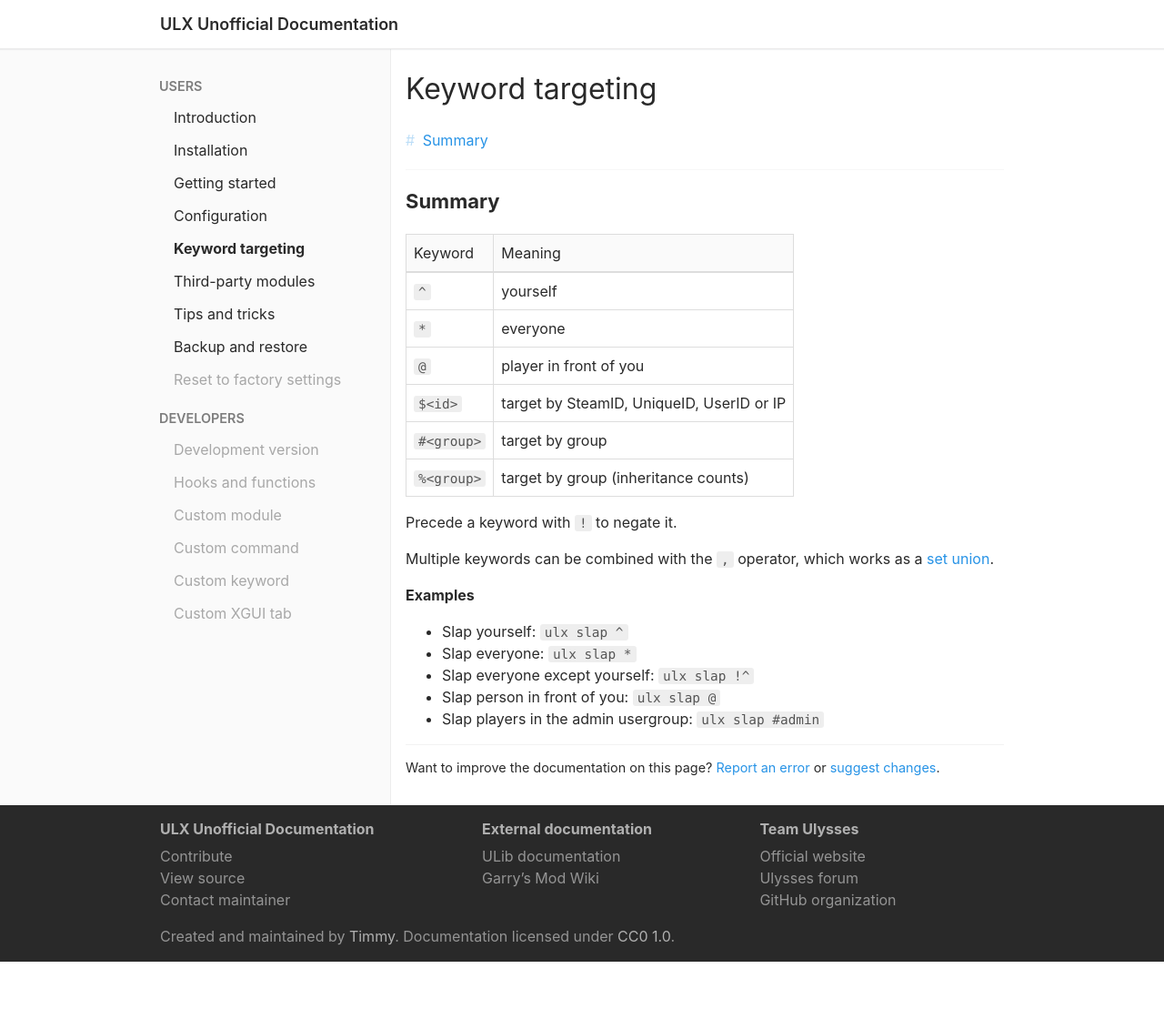
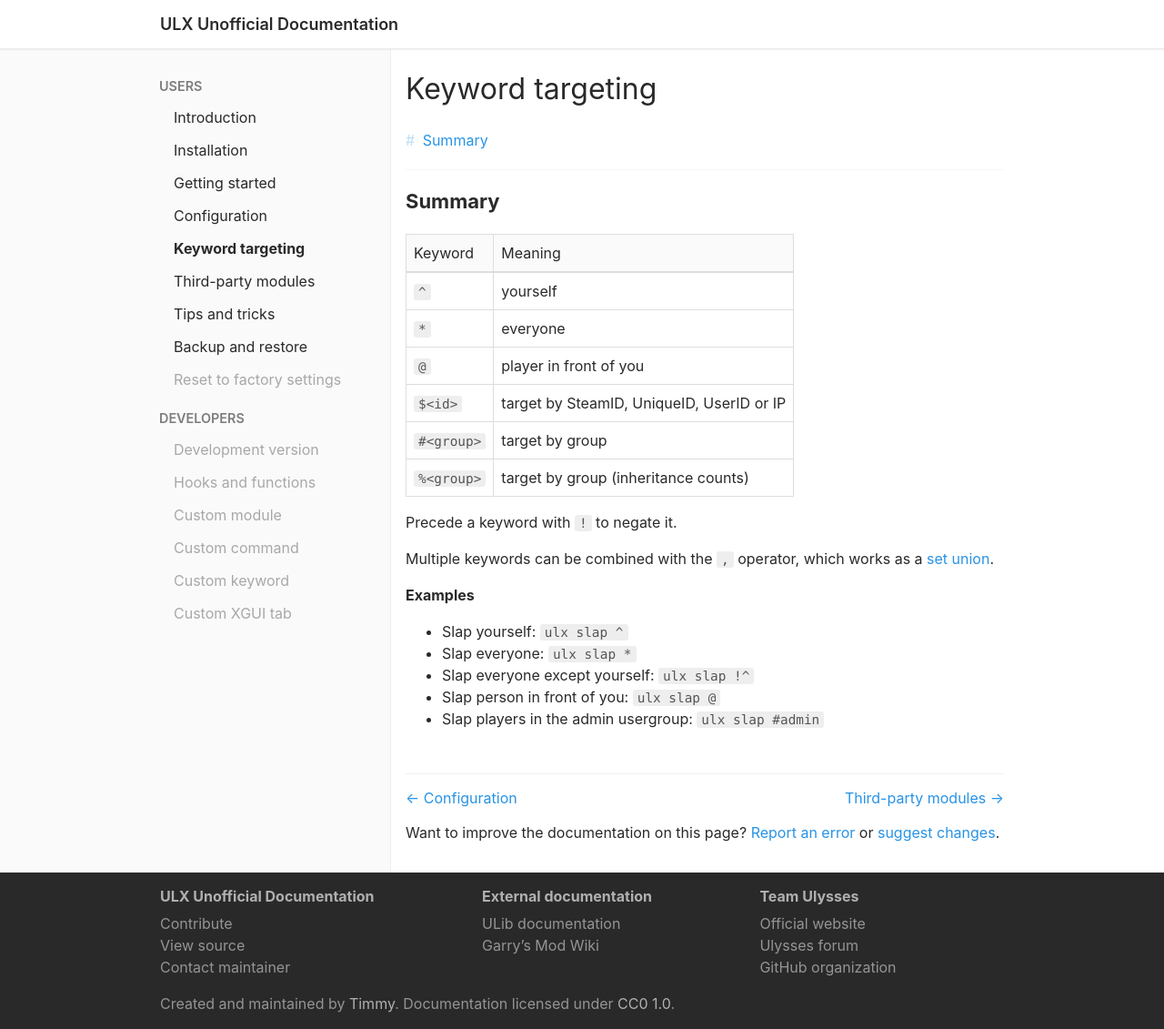
Before and after one commit to Timmy/ulx-docs, a Jekyll site: the page built from targeting.md, in a window 1280 px wide. Shown: the whole page at 91% size. Built offline with Jekyll 4.4.1, drawn with Linux system fonts in a browser that asks for light colours; our own code applies the rules of GitHub Pages for plain Markdown files; before the commit the page ends 1057 px from its top, so only the background shows below that.

Commit message:
Add links to previous and next page

```diff
--- a/_includes/navigation.html
+++ b/_includes/navigation.html
@@ -4,8 +4,8 @@
     <div class="navigation__category">Users</div>
     <ul class="navigation__link-list">
       {% for link in site.nav.Users %}
-        <li class="navigation__link-list-item{% if url == link.url %} navigation__link-list-item--active{% endif %}{% if link.available != true %} navigation__link-list-item--unavailable{% endif %}">
-          <a class="navigation__link-list-link{% if url == link.url %} navigation__link-list-item--active{% endif %}" href="{{ link.url | prepend: site.baseurl }}">
+        <li class="navigation__link-list-item{% if current_url == link.url %} navigation__link-list-item--active{% endif %}{% unless link.available %} navigation__link-list-item--unavailable{% endunless %}">
+          <a class="navigation__link-list-link" href="{{ link.url | prepend: site.baseurl }}">
             {{ link.text }}
           </a>
         </li>
@@ -14,7 +14,7 @@
     <div class="navigation__category">Developers</div>
     <ul class="navigation__link-list">
       {% for link in site.nav.Developers %}
-        <li class="navigation__link-list-item{% if url == link.url %} navigation__link-list-item--active{% endif %}{% if link.available != true %} navigation__link-list-item--unavailable{% endif %}">
+        <li class="navigation__link-list-item{% if current_url == link.url %} navigation__link-list-item--active{% endif %}{% unless link.available %} navigation__link-list-item--unavailable{% endunless %}">
           <a class="navigation__link-list-link" href="{{ link.url | prepend: site.baseurl }}">
             {{ link.text }}
           </a>
--- a/_layouts/default.html
+++ b/_layouts/default.html
@@ -1,15 +1,23 @@
-{% assign url = page.url | remove: 'index.html' %}
+{% assign current_url = page.url | remove: 'index.html' %}
 
-{% for link in site.nav.Users %}
-  {% if url == link.url %}
-    {% assign title = link.text %}
+{% assign nav_items = site.nav.Users | concat: site.nav.Developers %}
+{% for link in nav_items %}
+  {% if forloop.index == site.nav.Users.size %}
+     {% assign previous_page = nil %}
   {% endif %}
-{% endfor %}
-
-{% for link in site.nav.Developers %}
-  {% if url == link.url %}
-    {% assign title = link.text %}
+  {% unless link.available %}
+    {% continue %}
+  {% endunless %}
+  {% if current_page %}
+    {% assign next_page = link %}
+    {% break %}
   {% endif %}
+  {% if link.url == current_url %}
+    {% assign current_page = link %}
+  {% endif %}
+  {% unless current_page %}
+    {% assign previous_page = link %}
+  {% endunless %}
 {% endfor %}
 
 <!DOCTYPE html>
@@ -18,7 +26,7 @@
     <meta charset="utf-8">
     <meta name="viewport" content="width=device-width, initial-scale=1">
     <meta name="description" content="{% if page.excerpt %}{{ page.excerpt | strip_html | strip_newlines | truncate: 160 }}{% else %}{{ site.description }}{% endif %}">
-    <title>{% if title %}{{ title }} - {% endif %}{{ site.title }}</title>
+    <title>{% if current_page %}{{ current_page.text }} - {% endif %}{{ site.title }}</title>
     <link rel="icon" href="{{ "/favicon.ico" | prepend: site.baseurl }}">
     <link rel="stylesheet" href="{{ "/css/main.css" | prepend: site.baseurl }}">
   </head>
@@ -35,6 +43,10 @@
     {% include navigation.html %}
     <main class="content">
       {{ content }}
+      <div class="content__nav">
+        {% if previous_page %}<a class="content__nav-link content__nav-link--prev" href="{{ previous_page.url }}">{{ previous_page.text }}</a>{% endif %}
+        {% if next_page %}<a class="content__nav-link content__nav-link--next" href="{{ next_page.url }}">{{ next_page.text }}</a>{% endif %}
+      </div>
       <div class="content__meta">
         <p>
           Want to improve the documentation on this page?
--- a/_sass/main.sass
+++ b/_sass/main.sass
@@ -217,11 +217,24 @@ html
   font-weight: 400
   border-bottom-width: 2px
 
-.content__meta
-  font-size: 90%
+.content__nav
   border-top: 1px solid rgba(0, 0, 0, 0.05)
+  display: flex
+  flex-flow: row wrap
+  margin: 3rem 0 1rem
+  padding-top: 1rem
 
-.content__edit
+.content__nav-link--prev
+  margin-right: auto
+
+.content__nav-link--prev:before
+  content: "← "
+
+.content__nav-link--next
+  margin-left: auto
+
+.content__nav-link--next:after
+  content: " →"
 
 .footer
   background: rgba(0, 0, 0, 0.84)
```
